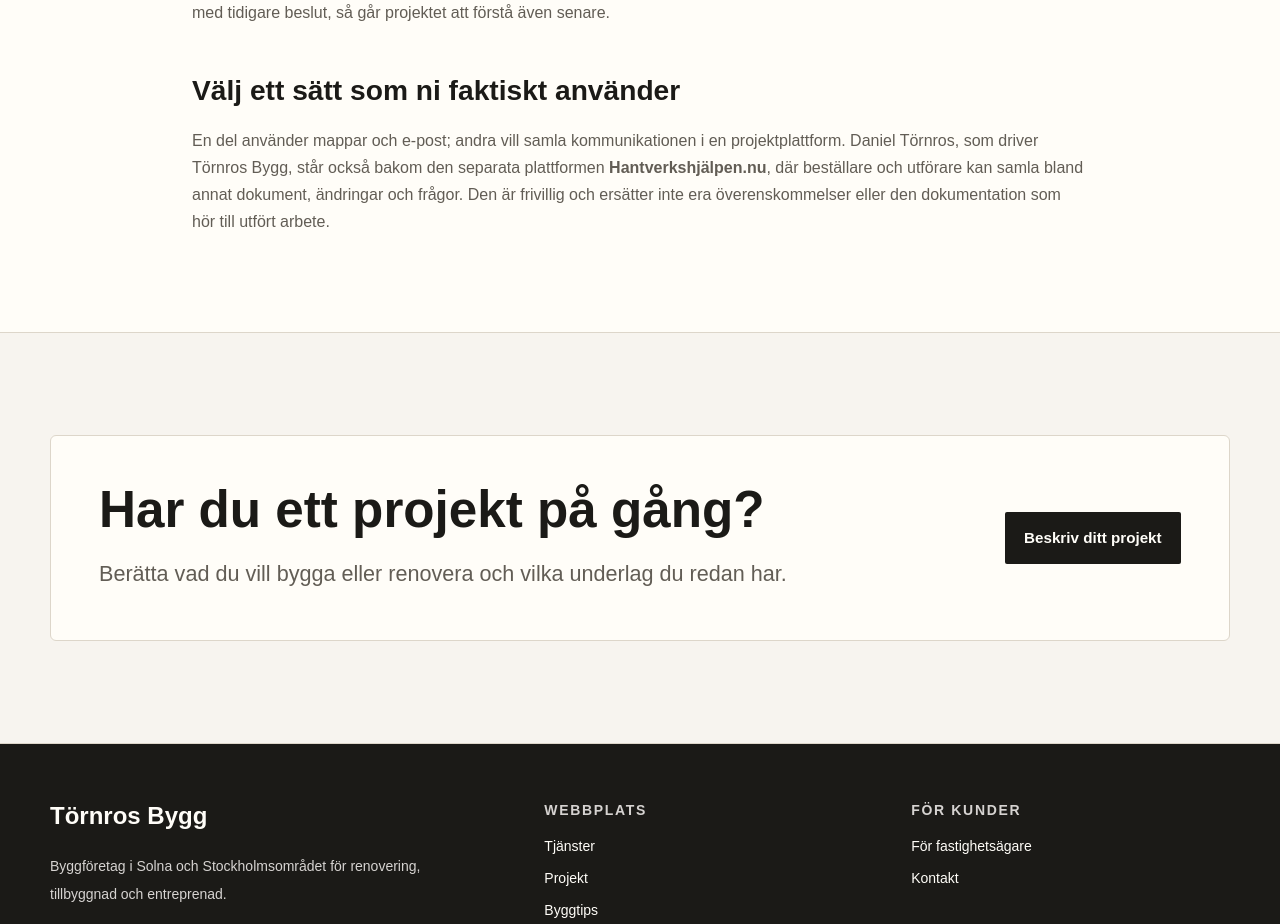
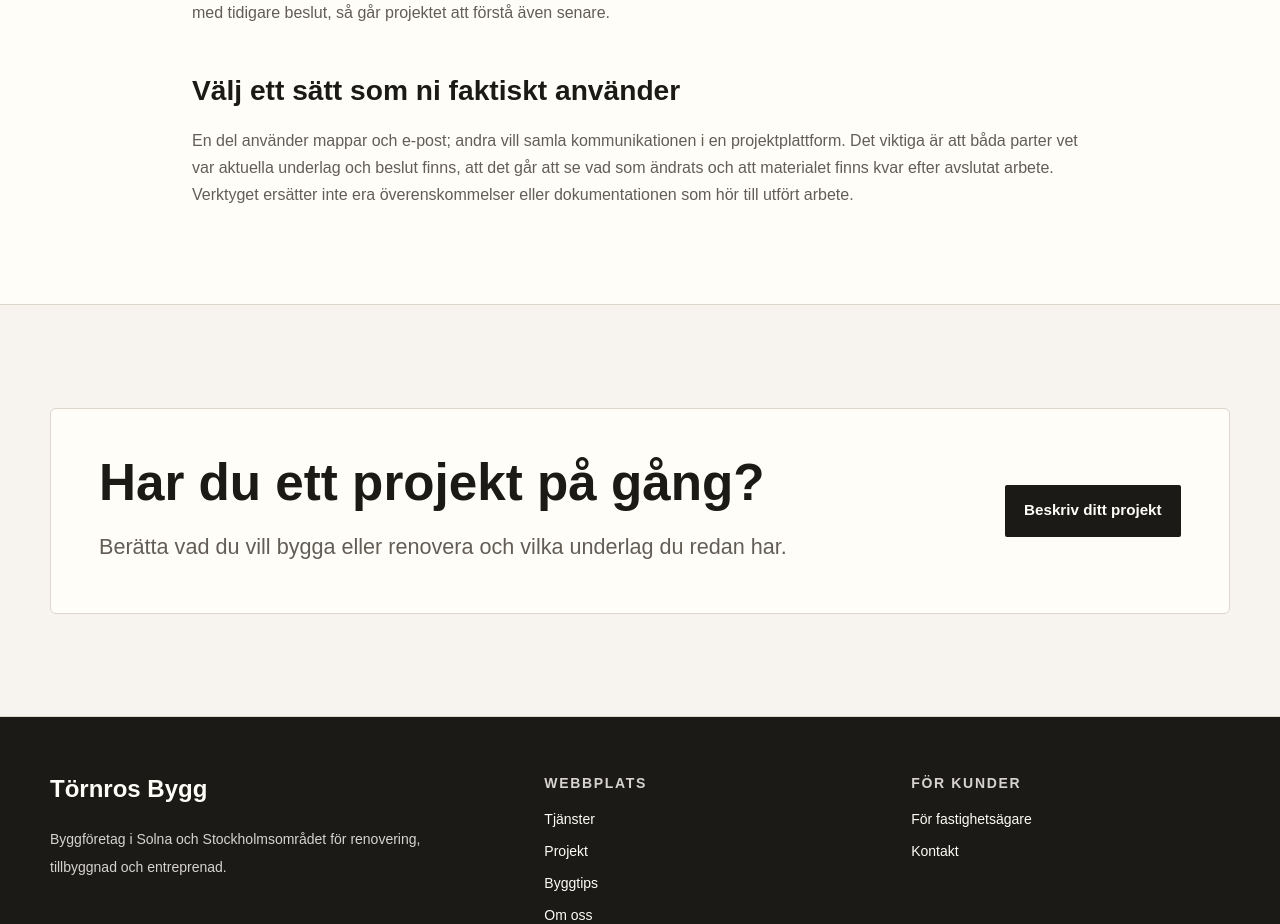
Before and after one commit to tornrosdaniel-cell/tornrosbygg-web, a Next.js app: page /byggtips/dokumentera-byggprojekt in a window 1280 px wide. Shown: the part 1420-2344 px from the top of the page. Built offline with nearby package versions, Linux system fonts and the light colour scheme.

Commit message:
Remove personal Hantverkshjälpen association from Törnros site

```diff
--- a/src/app/byggtips/dokumentera-byggprojekt/page.tsx
+++ b/src/app/byggtips/dokumentera-byggprojekt/page.tsx
@@ -17,7 +17,7 @@ export default function DocumentYourBuildingProjectGuide() {
           <section><h2 className="heading-md">Under arbetet: fånga frågorna när de uppstår</h2><p className="body-copy mt-5">Nya förutsättningar, val och ändringar behöver kunna följas. Anteckna vad frågan gäller, vilka alternativ som diskuterats och vad ni har kommit överens om. Det räcker ofta med en tydlig skriftlig sammanfattning och relevanta foton. Vid en ändring kan du använda vår <Link href="/byggtips/andringar-tillaggsarbeten-renovering/" className="font-bold text-[var(--color-accent-dark)] underline">guide till ändringar och tillägg</Link> som stöd för avstämningen.</p></section>
           <section><h2 className="heading-md">Håll ordning på det som fortfarande är öppet</h2><p className="body-copy mt-5">En lista med frågor, ansvarig person och nästa avstämning minskar risken att ett val tappas bort. Skriv när ett beslut är taget och uppdatera listan när förutsättningarna ändras. Skilj sådant som föreslagits från sådant som faktiskt har beslutats.</p></section>
           <section><h2 className="heading-md">Vid avslut: samla det som lämnas över</h2><p className="body-copy mt-5">Be om de handlingar som hör till just ditt projekt, till exempel relevanta produktuppgifter, instruktioner och dokumentation för utförda arbeten. Stäm av eventuella återstående punkter och vem som gör vad. Spara slutliga ritningar och bilder tillsammans med tidigare beslut, så går projektet att förstå även senare.</p></section>
-          <section><h2 className="heading-md">Välj ett sätt som ni faktiskt använder</h2><p className="body-copy mt-5">En del använder mappar och e-post; andra vill samla kommunikationen i en projektplattform. Daniel Törnros, som driver Törnros Bygg, står också bakom den separata plattformen <a href="https://hantverkshjalpen.nu/" className="font-bold text-[var(--color-accent-dark)] underline underline-offset-4">Hantverkshjälpen.nu</a>, där beställare och utförare kan samla bland annat dokument, ändringar och frågor. Den är frivillig och ersätter inte era överenskommelser eller den dokumentation som hör till utfört arbete.</p></section>
+          <section><h2 className="heading-md">Välj ett sätt som ni faktiskt använder</h2><p className="body-copy mt-5">En del använder mappar och e-post; andra vill samla kommunikationen i en projektplattform. Det viktiga är att båda parter vet var aktuella underlag och beslut finns, att det går att se vad som ändrats och att materialet finns kvar efter avslutat arbete. Verktyget ersätter inte era överenskommelser eller dokumentationen som hör till utfört arbete.</p></section>
         </div></div>
       </article>
       <section className="section"><div className="container"><div className="surface grid gap-8 p-8 md:p-12 lg:grid-cols-[1fr_auto] lg:items-center"><div><h2 className="heading-lg">Har du ett projekt på gång?</h2><p className="body-lg mt-5">Berätta vad du vill bygga eller renovera och vilka underlag du redan har.</p></div><Link href="/kontakt" className="button button-primary">Beskriv ditt projekt</Link></div></div></section>
--- a/src/app/byggtips/jamfora-bygg-offerter/page.tsx
+++ b/src/app/byggtips/jamfora-bygg-offerter/page.tsx
@@ -20,7 +20,7 @@ export default function OfferterGuide() {
           <section><h2 className="heading-md">Titta på helheten</h2><p className="body-copy mt-5">En tydlig offert gör det lättare att bedöma pris, omfattning och ansvar tillsammans. Fråga när arbetet kan börja, hur arbetet påverkar fastigheten och vilka beslut du behöver fatta längs vägen. För den som planerar en större ombyggnad finns även vår <Link href="/byggtips/planera-renovering/" className="font-bold text-[var(--color-accent-dark)] underline">guide till renoveringsplanering</Link>.</p></section>
         </div></div>
       </article>
-      <section className="section"><div className="container grid gap-10 lg:grid-cols-2"><div><p className="eyebrow mb-4">Dokumentation</p><h2 className="heading-lg">Håll reda på besluten</h2></div><div><p className="body-lg">Törnros Bygg förespråkar att offert, ändringar och beslut dokumenteras under arbetet. Daniel Törnros står även bakom <a href="https://hantverkshjalpen.nu/" className="font-bold text-[var(--color-accent-dark)] underline underline-offset-4">Hantverkshjälpen.nu</a>, en separat plattform för att samla kommunikationen i byggprojekt. Du väljer själv hur du vill dokumentera ditt projekt.</p></div></div></section>
+      <section className="section"><div className="container grid gap-10 lg:grid-cols-2"><div><p className="eyebrow mb-4">Dokumentation</p><h2 className="heading-lg">Håll reda på besluten</h2></div><div><p className="body-lg">Törnros Bygg förespråkar att offert, ändringar och beslut dokumenteras under arbetet. Välj ett sätt som båda parter kan följa och spara underlagen så att de går att hitta senare. Läs vår <Link href="/byggtips/dokumentera-byggprojekt/" className="font-bold text-[var(--color-accent-dark)] underline underline-offset-4">guide om dokumentation i byggprojekt</Link>.</p></div></div></section>
       <section className="section pt-0"><div className="container"><div className="surface grid gap-8 p-8 md:p-12 lg:grid-cols-[1fr_auto] lg:items-center"><div><h2 className="heading-lg">Vill du beskriva ditt projekt?</h2><p className="body-lg mt-5">Hör av dig med dina underlag och frågor om arbetets omfattning.</p></div><Link href="/kontakt" className="button button-primary">Kontakta oss</Link></div></div></section>
     </main>
   );
--- a/src/app/byggtips/page.tsx
+++ b/src/app/byggtips/page.tsx
@@ -86,7 +86,7 @@ export default function ByggtipsPage() {
           <div><p className="eyebrow mb-4">Projektets ordning</p><h2 className="heading-lg">Samla besluten på ett ställe</h2></div>
           <div>
             <p className="body-lg">Ritningar, offert, val och ändringar blir lättare att följa när de dokumenteras under projektets gång. Vi förespråkar tydlig kommunikation mellan beställare och utförare.</p>
-            <p className="body-copy mt-6">Daniel Törnros, som driver Törnros Bygg, står även bakom den separata plattformen <a href="https://hantverkshjalpen.nu/" className="font-bold text-[var(--color-accent-dark)] underline underline-offset-4">Hantverkshjälpen.nu</a>. Den kan användas för att samla kommunikation och dokumentation i byggprojekt. Den är ett valfritt hjälpmedel; du kan använda guiderna här oavsett vilket verktyg du väljer.</p>
+            <p className="body-copy mt-6">Vår <Link href="/byggtips/dokumentera-byggprojekt/" className="font-bold text-[var(--color-accent-dark)] underline underline-offset-4">guide till projektdokumentation</Link> visar vad som är bra att samla före, under och efter byggarbetet.</p>
           </div>
         </div>
       </section>
--- a/src/app/om-oss/page.tsx
+++ b/src/app/om-oss/page.tsx
@@ -64,13 +64,6 @@ export default function AboutPage() {
         </div>
       </section>
 
-      <section className="section">
-        <div className="container grid gap-10 lg:grid-cols-[0.9fr_1.1fr]">
-          <div><p className="eyebrow mb-4">Ett annat initiativ</p><h2 className="heading-lg">Ordning i byggprojektet</h2></div>
-          <div><p className="body-lg">Daniel Törnros står även bakom <a href="https://hantverkshjalpen.nu/" className="font-bold text-[var(--color-accent-dark)] underline underline-offset-4">Hantverkshjälpen.nu</a>, en separat plattform för kommunikation och dokumentation i byggprojekt. Den erfarenheten ligger nära vårt synsätt: tydliga underlag och beslut hjälper alla som arbetar tillsammans. Plattformen är fristående från Törnros Byggs tjänster.</p></div>
-        </div>
-      </section>
-
       <section className="section"><div className="container"><div className="surface grid gap-8 p-8 md:p-12 lg:grid-cols-[1fr_auto] lg:items-center"><div><h2 className="heading-lg">Har du ett projekt i åtanke?</h2><p className="body-lg mt-5">Berätta vad du vill göra, så pratar vi om nästa steg.</p></div><Link href="/kontakt" className="button button-primary">Kontakta oss</Link></div></div></section>
     </main>
   );
```
